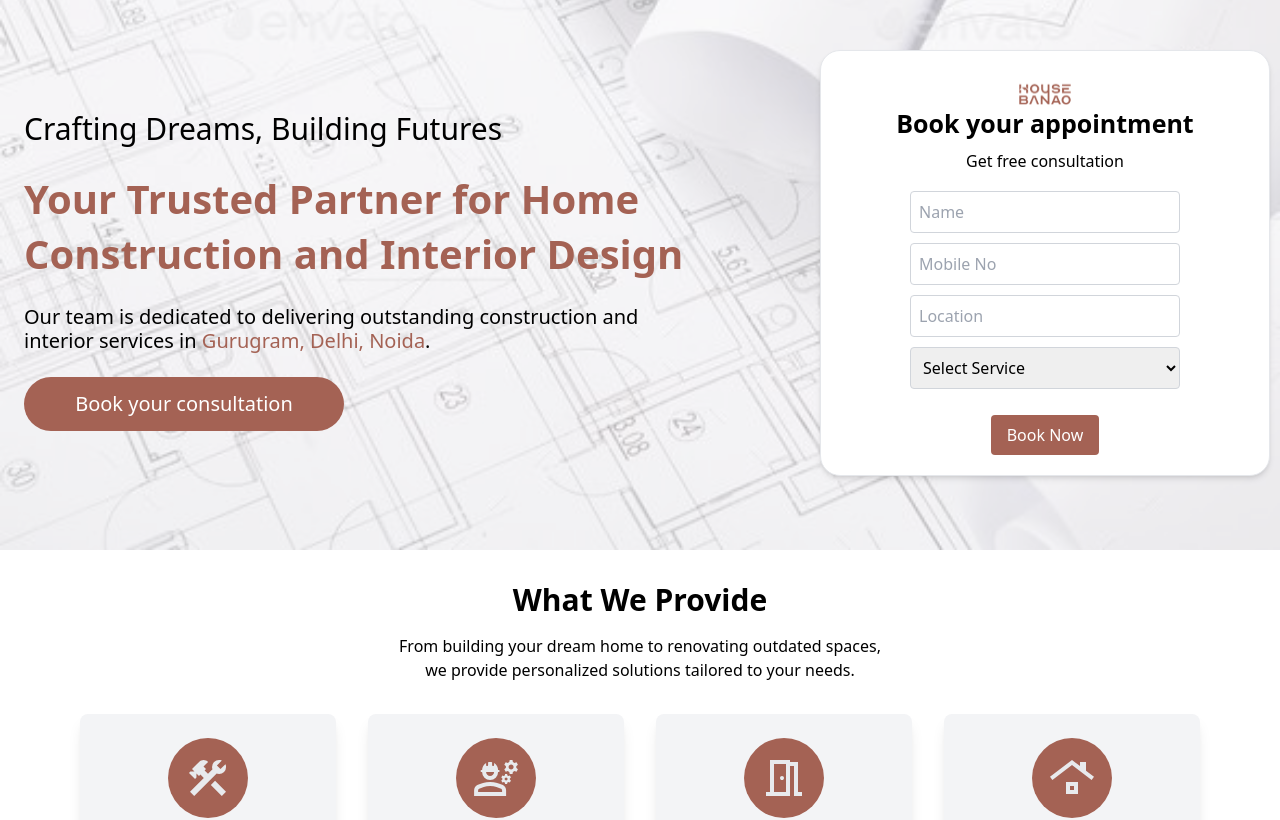
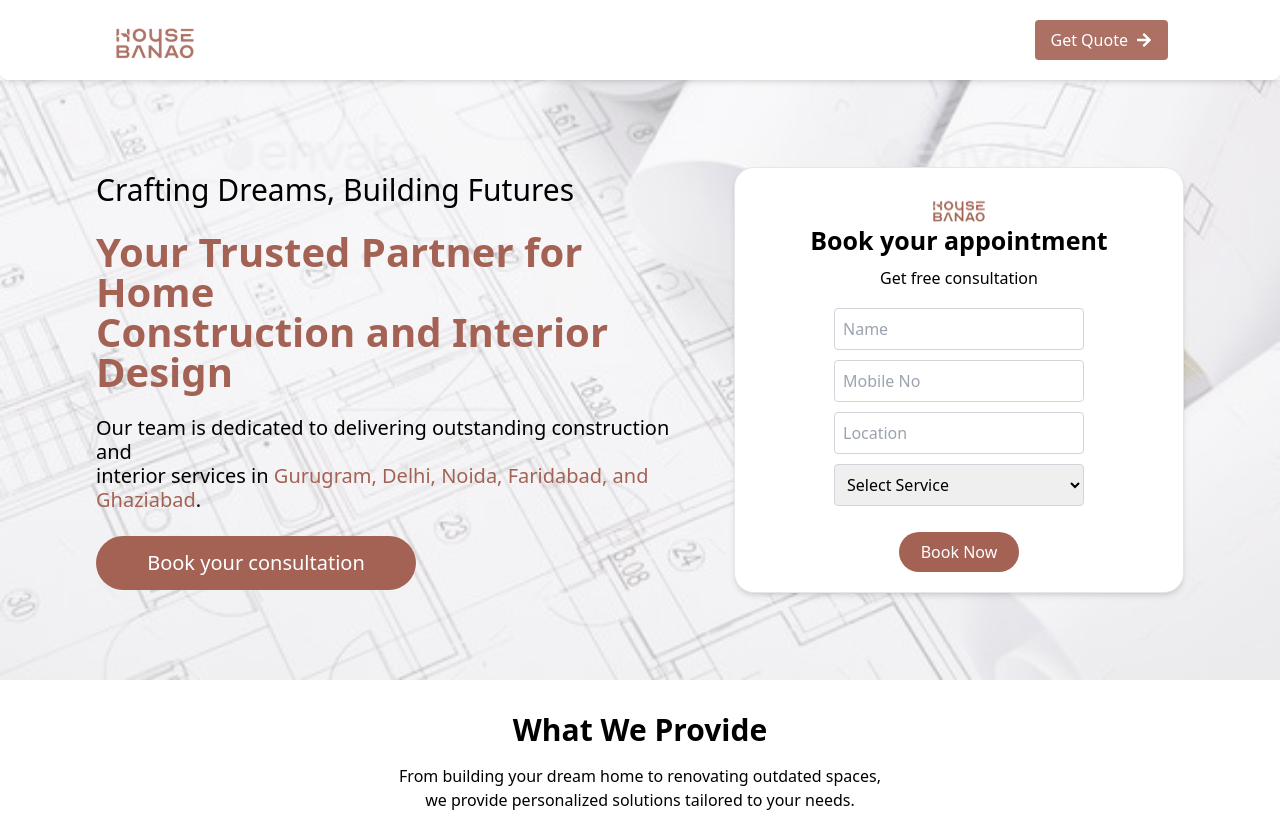
Before and after one commit to housebanao-main/HB-Landing-Page, a React (Create React App) app: page / in a window 1280 px wide. Shown: the top 820 px of the page. Built offline with nearby package versions, Linux system fonts and the light colour scheme.

Commit message:
Adjust logo position slightly to the left and update components

```diff
--- a/package.json
+++ b/package.json
@@ -11,6 +11,7 @@
     "font-awesome": "^4.7.0",
     "react": "^18.3.1",
     "react-dom": "^18.3.1",
+    "react-icons": "^5.2.1",
     "react-scripts": "5.0.1",
     "web-vitals": "^2.1.4"
   },
--- a/src/App.js
+++ b/src/App.js
@@ -6,9 +6,11 @@ import Intro from './components/Intro';
 import TableSection from './components/TableSection';
 import Service from './components/Service';
 import Innovation from './components/Innovation';
+import Header from './components/Header';
 function App() {
   return (
     <div className="App">
+      <Header />
       <Home />
       <Provide />
       <div className='mt-4'><Glimpse /></div>
--- a/src/components/BookForm.jsx
+++ b/src/components/BookForm.jsx
@@ -21,27 +21,12 @@ export const BookForm = () => {
     setSuccessMessage("");
     setErrorMessage("");
 
-    // Basic client-side validation
     if (!formData.name || !formData.phoneNo || !formData.location) {
       setErrorMessage("Please fill in all required fields.");
       return;
     }
 
     try {
-      // Your fetch request and submission logic here...
-      // For example:
-      // const response = await fetch('/api/book-appointment', {
-      //   method: 'POST',
-      //   headers: {
-      //     'Content-Type': 'application/json',
-      //   },
-      //   body: JSON.stringify(formData),
-      // });
-
-      // if (!response.ok) {
-      //   throw new Error('Something went wrong');
-      // }
-
       setSuccessMessage("Appointment booked successfully!");
     } catch (error) {
       setErrorMessage("Error booking appointment: " + error.message);
@@ -49,67 +34,63 @@ export const BookForm = () => {
   };
 
   return (
-    <section className="relative lg:w-[450px] w-full h-auto bg-white lg:rounded-[20px] rounded-none flex flex-col shadow-md mt-[70px] m-[10px] p-[20px] border-[0.5px] z-10">
+    <section className="relative lg:w-[450px] w-full h-auto bg-white lg:rounded-[20px] rounded-lg flex flex-col shadow-md p-[20px] border-[0.5px] z-10 mx-auto mt-10 lg:mt-0 lg:mr-24">
       <div className="flex flex-col items-center mt-[8px]">
         <img src={logo} alt="Company Logo" width={100} height={100} />
         <h1 className="text-[25px] font-extrabold">Book your appointment</h1>
         <p className="text-center mt-[7px]">Get free consultation</p>
 
         {successMessage && (
-          <div className="text-brown text-center mb-4">{successMessage}</div>
+          <div className="text-[#A46254] text-center mb-4">{successMessage}</div>
         )}
         {errorMessage && (
-          <div className="text-brown text-center mb-4">{errorMessage}</div>
+          <div className="text-[#A46254] text-center mb-4">{errorMessage}</div>
         )}
 
-        <form className="flex rounded-l-lg flex-col items-center gap-[10px] mt-[18px] w-[270px]" onSubmit={handleSubmit}>
+        <form className="flex flex-col items-center gap-[10px] mt-[18px] w-full lg:w-[250px]" onSubmit={handleSubmit}>
           <div className="flex flex-col w-full">
-
             <input
               type="text"
               name="name"
               value={formData.name}
               onChange={handleChange}
               placeholder="Name"
-              className="border border-gray-300 p-2 rounded"
+              className="border border-gray-300 p-2 rounded focus:outline-none focus:border-[#A46254]"
             />
           </div>
           <div className="flex flex-col w-full">
-
             <input
               type="text"
               name="phoneNo"
               value={formData.phoneNo}
               onChange={handleChange}
               placeholder="Mobile No"
-              className="border border-gray-300 p-2 rounded"
+              className="border border-gray-300 p-2 rounded focus:outline-none focus:border-[#A46254]"
             />
           </div>
           <div className="flex flex-col w-full">
-
             <input
               type="text"
               name="location"
               value={formData.location}
               onChange={handleChange}
-              placeholder="Location "
-              className="border border-gray-300 p-2 rounded"
+              placeholder="Location"
+              className="border border-gray-300 p-2 rounded focus:outline-none focus:border-[#A46254]"
             />
           </div>
           <div className="flex flex-col w-full">
-
             <select
               name="services"
               value={formData.services}
               onChange={handleChange}
-              className="border border-gray-300 p-2 rounded"
+              className="border border-gray-300 p-2 rounded focus:outline-none focus:border-[#A46254]"
             >
               <option value="">Select Service</option>
               <option value="Interior">Interior</option>
               <option value="Construction">Construction</option>
             </select>
           </div>
-          <button type="submit" className="bg-[#A46254] text-white py-2 px-4 rounded mt-4">
+          <button type="submit" className="bg-[#A46254] text-white py-2 px-4 rounded-full mt-4 w-full lg:w-[120px]">
             Book Now
           </button>
         </form>
--- a/src/components/Glimpse.jsx
+++ b/src/components/Glimpse.jsx
@@ -1,5 +1,4 @@
 import React from 'react';
-
 import glimpse01 from "../assets/glimpse01.png";
 import glimpse02 from "../assets/glimpse02.png";
 import glimpse03 from "../assets/glimpse03.png";
@@ -13,11 +12,11 @@ const GlimpseSection = () => {
   ];
 
   return (
-    <section className='flex flex-col ml-24 mr-24 gap-[20px] lg:max-w-[1290px] w-full mx-auto mb-[30px]'>
+    <section className='flex flex-col lg:ml-24 lg:mr-24 gap-[20px] lg:max-w-[1290px] w-full mx-auto mb-[30px]'>
       <CommonHeading className={"lg:text-start text-center"}>Get a glimpse of Housebanao homes</CommonHeading>
       <div className='flex items-center justify-between lg:flex-row flex-col gap-[26px] lg:gap-0 lg:px-0 px-[20px]'>
         {data.map((item, index) => (
-          <div className='relative flex items-center flex-col shadow-xl onhoverCards rounded-[10px] border border-#575757 w-[400px] h-[300px] overflow-hidden' key={index}>
+          <div className='relative flex items-center flex-col shadow-xl onhoverCards rounded-[10px] border border-[#575757] w-full lg:w-[400px] h-[300px] overflow-hidden' key={index}>
             <div className="relative w-full h-[300px]">
               <img src={item.icon} alt={item.altText} className="object-cover w-full h-full" />
             </div>
--- a/src/components/Header.jsx
+++ b/src/components/Header.jsx
@@ -0,0 +1,18 @@
+import React from 'react';
+import { FaArrowRight } from 'react-icons/fa';
+import logo from '../assets/logo.svg';
+
+const Header = () => {
+  return (
+    <header className="flex items-center justify-between p-4 bg-white text-black rounded-lg h-20 w-full sticky top-0 z-50 opacity-90 shadow-md">
+      <div className="flex items-center">
+        <img src={logo} alt="House Banao" height={57} width={150} className="w-[150px] lg:ml-16 ml-1" />
+      </div>
+      <button className="flex items-center bg-[#A46254] text-white px-4 py-2 rounded mr-4 lg:mr-24">
+        Get Quote <FaArrowRight className="ml-2" />
+      </button>
+    </header>
+  );
+};
+
+export default Header;
--- a/src/components/Home.jsx
+++ b/src/components/Home.jsx
@@ -5,25 +5,28 @@ import { BookForm } from './BookForm';
 const Home = () => {
   return (
     <div className="w-full relative">
-      <div className="banner w-full h-[550px] relative">
+      <div className="banner w-full h-[550px] relative lg:h-[600px]">
         <img src={bannerImage} alt="Banner Image" className="w-full h-full object-cover object-bottom opacity-70" />
         <div className="absolute inset-0 bg-white opacity-50"></div>
-      </div>
-      <section className="lg:max-w-[1290px] w-full mx-auto h-auto absolute top-[20%] left-0 right-0 flex flex-col lg:flex-row lg:space-x-8">
-        <div className="flex flex-col lg:w-2/3 w-full pl-[24px] space-y-6">
-          <h1 className="text-black text-[30px] leading-[37px]">Crafting Dreams, Building Futures</h1>
-          <h2 className="text-[#A46254] text-[40px] font-semibold leading-[55px]">Your Trusted Partner for Home <br /> Construction and Interior Design</h2>
-          <p className="text-black text-[20px] font-medium leading-[24px] mt-2">Our team is dedicated to delivering outstanding construction and <br /> interior services in <span className="text-[#A46254]">Gurugram, Delhi, Noida</span>.</p>
+        <div className="absolute inset-0 flex flex-col lg:flex-row lg:space-x-8 items-center justify-center lg:justify-start px-4 lg:px-0">
+          <div className="flex flex-col lg:w-2/3 w-full space-y-6 text-center lg:text-left lg:ml-24">
+            <h1 className="text-black-500 text-[30px] leading-[37px]">Crafting Dreams, Building Futures</h1>
+            <h2 className="text-[#A46254] text-[40px] font-semibold leading-[40px]">Your Trusted Partner for Home <br /> Construction and Interior Design</h2>
+            <p className="text-black text-[20px] font-medium leading-[24px] mt-2">Our team is dedicated to delivering outstanding construction and <br /> interior services in <span className="text-[#A46254]">Gurugram, Delhi, Noida, Faridabad, and Ghaziabad</span>.</p>
             <button
               onClick={() => alert("Book your consultation")}
-            className="rounded-full bg-[#A46254] text-white py-[12px] w-[320px] text-[20px] font-medium mt-4"
+              className="rounded-full bg-[#A46254] text-white py-[12px] w-[320px] text-[20px] font-medium mt-4 mx-auto lg:mx-0"
             >
               Book your consultation
             </button>
           </div>
-        <div className="lg:mt-[-130px] mt-[-130px]">
+          <div className="hidden lg:flex lg:mr-24">
             <BookForm />
           </div>
+        </div>
+      </div>
+      <section className="lg:hidden w-full mt-10 px-4 lg:px-0 flex justify-center">
+        <BookForm />
       </section>
     </div>
   );
--- a/src/components/Provide.jsx
+++ b/src/components/Provide.jsx
@@ -5,8 +5,8 @@ import card3 from '../assets/card3.svg';
 import card4 from '../assets/card4.svg';
 
 const HomeInteriorCard = ({ logo, heading, description }) => (
-  <div className="bg-gray-100 p-6 rounded-lg shadow-lg text-center w-64">
-    <div className="bg-brown rounded-full w-20 h-20 flex items-center justify-center mx-auto mb-4">
+  <div className="bg-gray-100 p-6 rounded-lg shadow-lg text-center w-full lg:w-64">
+    <div className="bg-[#A46254] rounded-full w-20 h-20 flex items-center justify-center mx-auto mb-4">
       <img src={logo} alt="Logo" className="w-12 h-12" />
     </div>
     <h3 className="uppercase text-lg font-bold mb-2">{heading}</h3>
```
Also changed, not shown: src/components/Intro.jsx (+6 -8 lines), 1 other file (tests, documents, lock files or other folders). Lines whose indentation alone changed are shown as unchanged.
